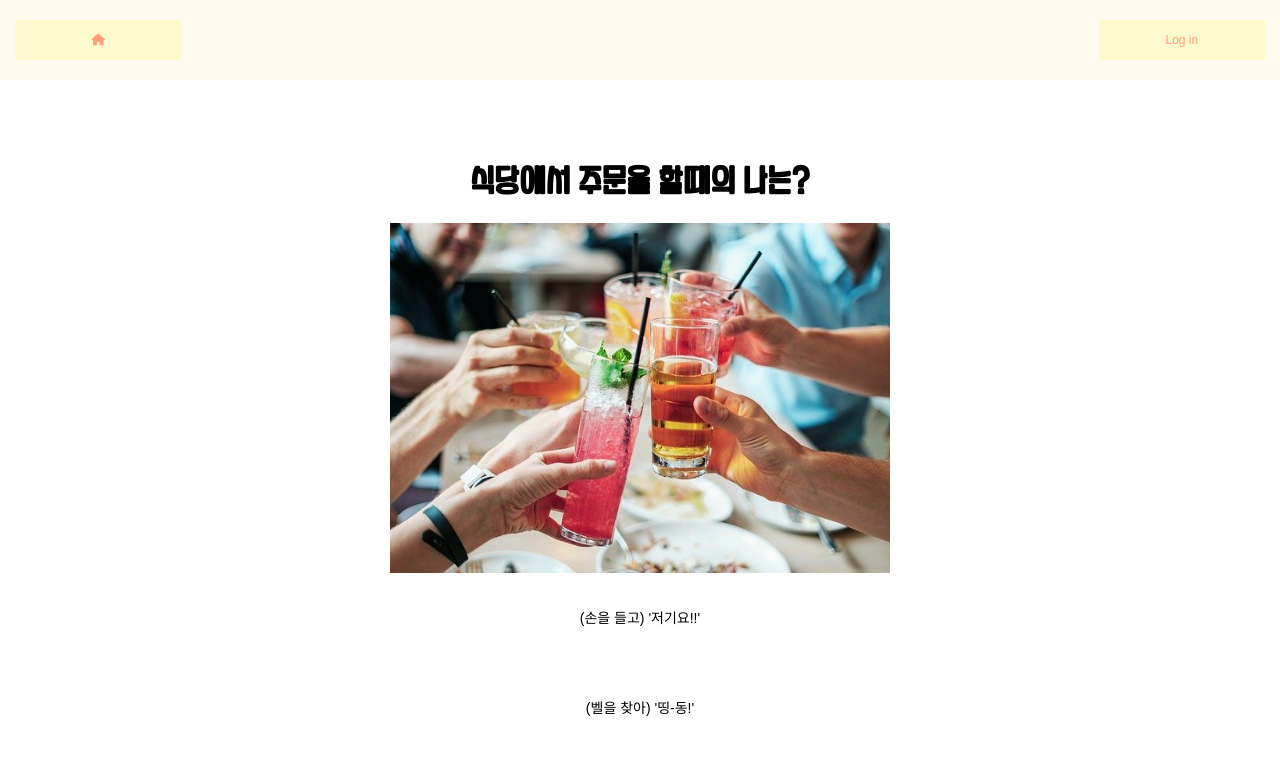
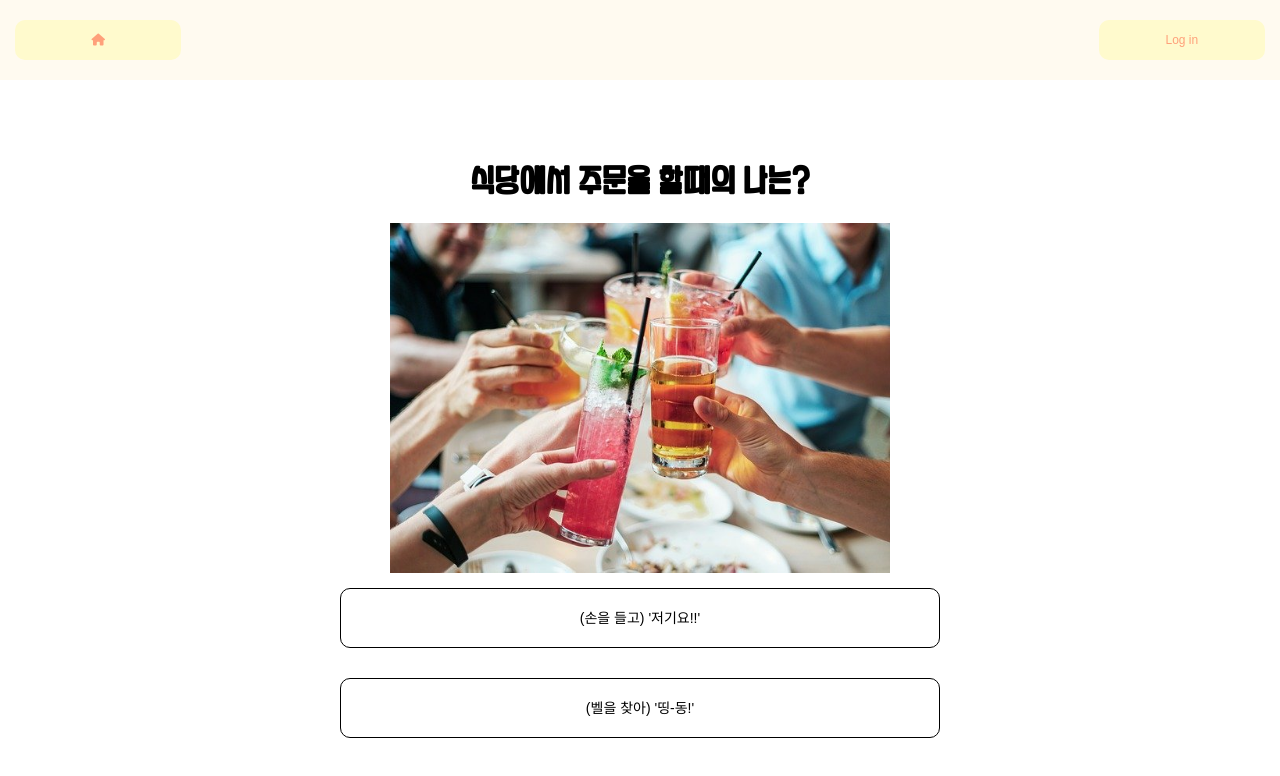
Before and after one commit to jaeeung0601/yhmhy, a React (Create React App) app: page /testquestion in a window 1280 px wide. Shown: the top 776 px of the page. Built offline with nearby package versions, Linux system fonts and the light colour scheme; no server answers; the database is empty.

Commit message:
edit mbti scss

```diff
--- a/src/pages/assets/Style.scss
+++ b/src/pages/assets/Style.scss
@@ -32,11 +32,11 @@
   margin:0;
   padding:0;
   background-color: #fffaf0;
+}
 
-}
 .btn.header{
 font-size: 1.5vh;
-  color:#FFA07A;
+color:#FFA07A;
 border:none;
 background:#FFFACD;
 overflow: hidden;
--- a/src/pages/assets/loginStyle.scss
+++ b/src/pages/assets/loginStyle.scss
@@ -19,6 +19,11 @@ body {
 button {
   background-color: white;
   color: black;
+  border: 1px solid black;
+  padding:10px;
+  margin: 10px;
+  border-radius: 10px;
+  width: 250px;
 }
 
 a {
--- a/src/pages/testpages/Button.css
+++ b/src/pages/testpages/Button.css
@@ -1,4 +1,3 @@
-
 .custom-btn{
   margin: 10px;
   border-radius: 5px;
@@ -49,4 +48,5 @@
   border-radius: 10px;
   margin: 15px auto;
   padding: 20px;
+  border: 1px solid black;
 }
--- a/src/pages/testpages/TestResult.js
+++ b/src/pages/testpages/TestResult.js
@@ -23,8 +23,8 @@ const TestResult = () =>{
       <h3>당신과 어울리는 스타일은 "{resultData.name}" 입니다.</h3>
       <img src={resultData.image} width={500} height={350} style={{marginTop:20}} alt='result img' />
        <p style={{marginTop:20}}>{resultData.desc}</p>
-         <button onClick={()=>navigate('/')}>테스트 다시하기</button>
-         <KakaoShareButton data={resultData} />
+         <button onClick={()=>navigate('/TestHome')}>테스트 다시하기</button>
+         <KakaoShareButton  data={resultData}  />
     </div>
     </div>
   )
```
